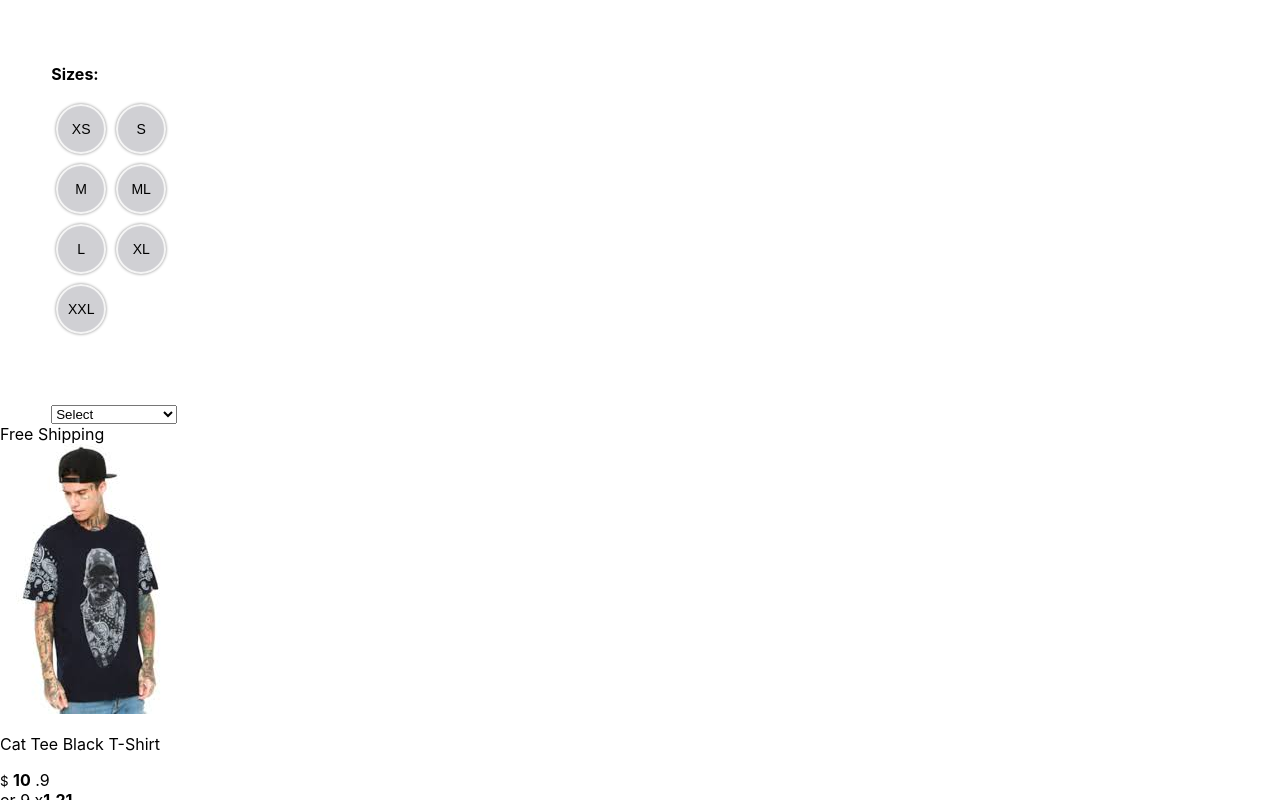
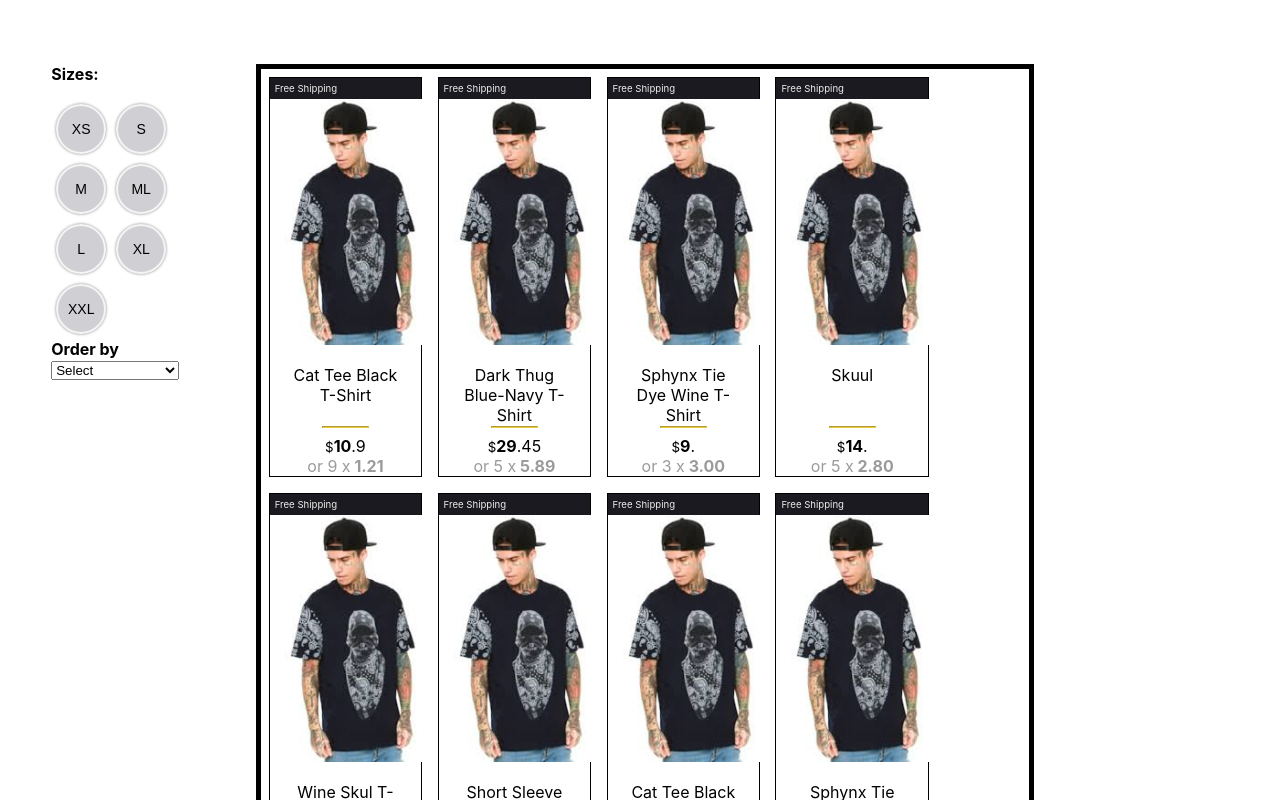
Before and after one commit to muhammadtalha242/shopping-cart, a React (Create React App) app: page / in a window 1280 px wide. Shown: the top 800 px of the page. Built offline with nearby package versions, Linux system fonts and the light colour scheme.

Commit message:
"17/7/19-Talha: showing sorted data on price and sizes"

```diff
--- a/src/App.css
+++ b/src/App.css
@@ -34,9 +34,21 @@
   padding-top: 15px;
 }
 
+.root{
+  margin: 0;
+  padding: 0;
+  width:100%;
+  display: flex;
+}
+.body{
+  padding: 0;
+  margin: 0;
+  color: #1b1a20;
+  font-family: Roboto,sans-serif;
+  -webkit-font-smoothing: antialiased;
+}
 
-
-.filters .title {
+.title {
   margin-top: 2px;
   margin-bottom: 20px;
   font-weight:bold;
@@ -56,6 +68,52 @@
   margin:5px;
 }
 
+.display-item-container{
+  border : 5px solid black;
+  width: 60%;
+  margin-left: 6%;
+  display: flex;
+  flex-direction: row;
+  flex-wrap: wrap;
+  margin-top: 5%
+
+}
+
+.display-item {
+  width: 20%;
+  border : 1px solid black;
+  margin: 1%;
+  box-sizing: border-box;
+  cursor: pointer
+}
+
+.display-item-title{
+  text-align: center;
+  padding: 0 20px;
+  height: 45px;
+}
+hr{
+  border-color: #eabf00c4;
+  width: 30%;
+  align-items: center
+}
+.display-item-shipping {
+
+  color: #ececec;
+  padding: 5px;
+  font-size: 0.6em;
+  background-color: #1b1a20;
+  cursor: default;
+}
+.display-item-price{
+  text-align: center;
+}
+.display-item-investment{
+  color: #9c9b9b;
+}
+
+
+
 @keyframes App-logo-spin {
   from {
     transform: rotate(0deg);
--- a/src/App.js
+++ b/src/App.js
@@ -2,7 +2,6 @@ import React from 'react';
 import DisplayItems from "./components/DisplayItems"
 import productSample from "./components/productSample"
 import Sizes from "./components/Sizes"
-import Sort from "./components/Sort"
 import './App.css';
 
 class App extends React.Component {
@@ -12,10 +11,11 @@ constructor(){
   this.filterSizes = this.filterSizes.bind(this);
   this.state={
     products:productSample.products,
-    filterData:""
+    filterData:productSample.products,
   };
 }
 filterSizes(match){
+
   console.log(match)
    this.setState({filterData:match})
 }
@@ -23,16 +23,12 @@ filterSizes(match){
 
   render(){
 
-    console.log("inside App render",this.state.products)
   return (
-    <div>
-      {/* {this.loadSamples()} */}
-      {/* <button onClick={this.loadSamples}>laodSamples</button> */}
+    <div className="root">
 
       <Sizes products={this.state.products} filterSizes={this.filterSizes} />
-      <Sort/>
-      <DisplayItems products={this.state.products}/>
-      {/* {this.renderProduct()} */}
+
+      <DisplayItems products={this.state.filterData}/>
 
     </div>
   );
--- a/src/components/DisplayItems.js
+++ b/src/components/DisplayItems.js
@@ -1,23 +1,19 @@
 import React from "react";
 import Item from "./Item"
-import Sizes from "./Sizes";
 
 class DisplayItems extends React.Component{
 
      render(){
-         console.log("inside DisplayItem render",this.props.products)
          const array=this.props.products;
         return(
-            <div>{
+            <div className="display-item-container">{
+
 
 
                 array.map((object,key) =>{
-                   // console.log("this is key: ",key)
-                   // console.log("This is object: ",object)
+
                   return  <Item key={key} object={object}/>
                })}
-                {/* {this.renderProduct()}
-                <Item  object={this.props.products.products}/> */}
 
             </div>
         )
--- a/src/components/Sizes.js
+++ b/src/components/Sizes.js
@@ -1,5 +1,6 @@
 import React from "react";
 import SizeButton from "./SizeButton";
+import Sort from "./Sort";
 class Sizes extends React.Component {
 
     render(){
@@ -8,6 +9,7 @@ class Sizes extends React.Component {
             <div className="filters">
                <span className="title">Sizes:</span>
                 <SizeButton products = {this.props.products} filterSizes={this.props.filterSizes}/>
+                <Sort products = {this.props.products} filterSizes={this.props.filterSizes} />
             </div>
         )
     }
--- a/src/components/Sort.js
+++ b/src/components/Sort.js
@@ -2,15 +2,32 @@ import React from "react";
 
 class Sort extends React.Component {
 
+    constructor(){
+        super();
+        this.sortOrder = this.sortOrder.bind(this);
+      }
+
+    sortOrder(event){
+        const selectedValue = event.target.value;
+        const products = this.props.products;
+        let matched = [];
+
+        if(selectedValue === "Lowest to Highest"){
+           matched =  products.sort((a,b)=> (a.price - b.price) )
+        }
+        else if(selectedValue === "Highest to Lowest"){
+           matched =  products.sort((a,b)=> (b.price - a.price))
+        }
+        this.props.filterSizes(matched);
+    }
     render(){
-        const status = "";
-
         return(
-            <div className="filters">
-                <select ref={(input)=>{this.status = input}}>
-                    <option key="Select">Select</option>
-                    <option key = "Low">Lowest to highest</option>
-                    <option key = "High" >Highest to lowest</option>
+            <div>
+                <span className="title">Order by</span>{" "}
+                <select onChange={this.sortOrder}>
+                    <option key="Select" value = "Select">Select</option>
+                    <option key = "Low" value="Lowest to Highest">Lowest to Highest</option>
+                    <option key = "High" value="Highest to Lowest">Highest to Lowest</option>
                 </select>
             </div>
         )
```
Also changed, not shown: src/components/Item.js.
